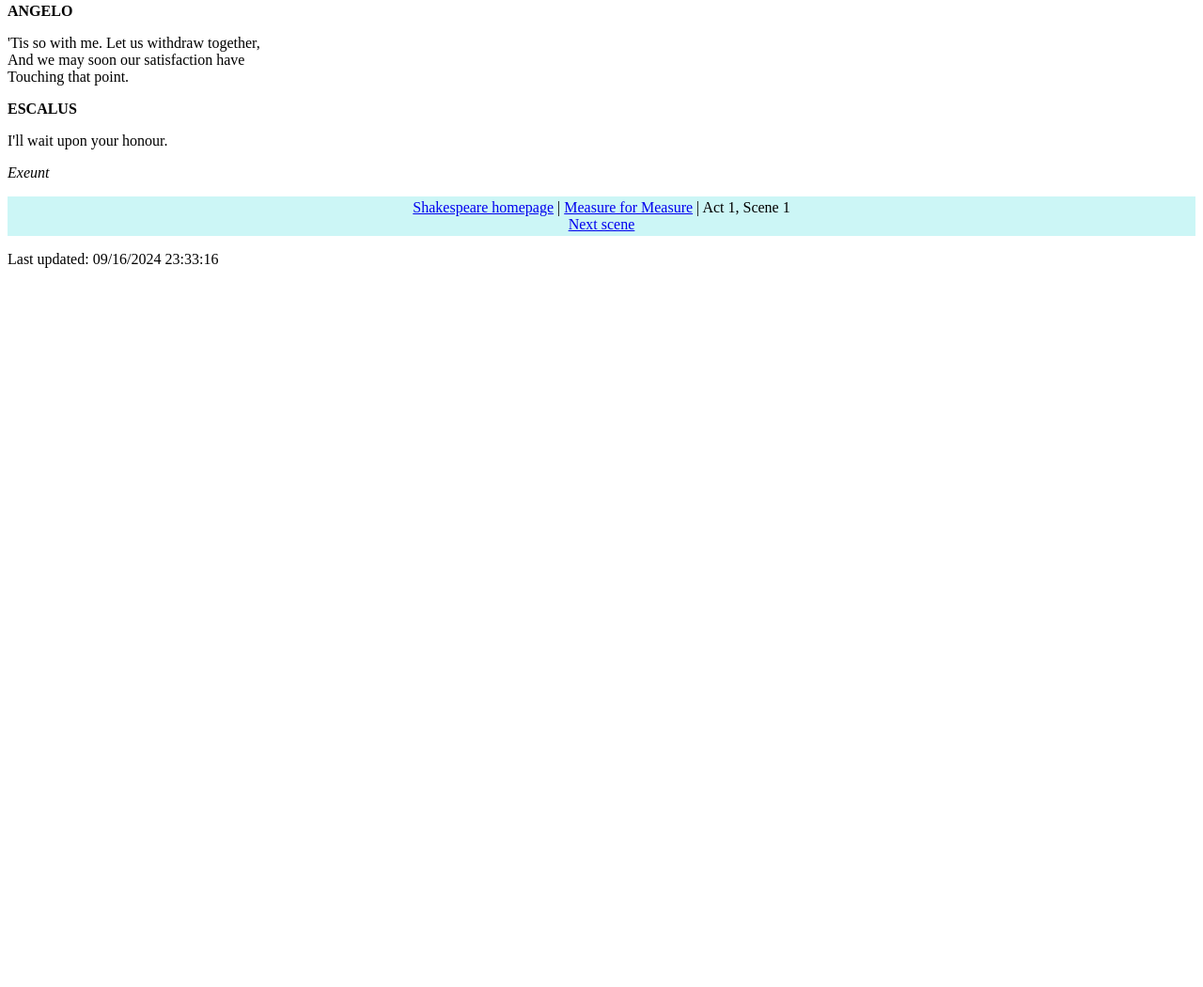
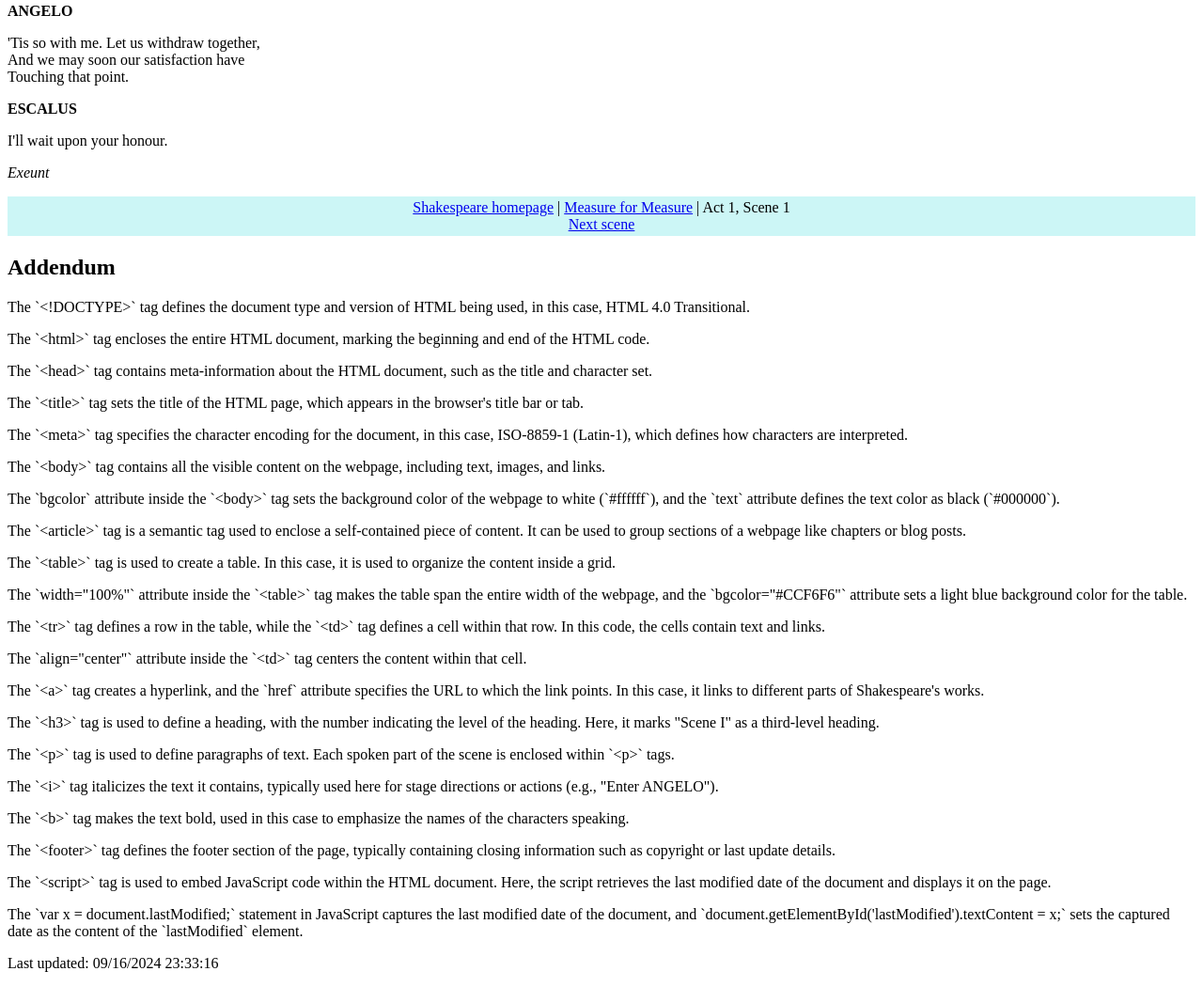
Before and after one commit to harikap9/IT505, a plain HTML site: page lab-2/index.html in a window 1280 px wide. Shown: the part 2560-3610 px from the top of the page at 94% size. Before the commit the page ends 2861 px from the top, so only its background shows below. Drawn offline with Linux system fonts and the light colour scheme.

Commit message:
index.html

```diff
--- a/lab-2/index.html
+++ b/lab-2/index.html
@@ -5,7 +5,7 @@
     <meta http-equiv="Content-Type" content="text/html; charset=iso-8859-1">
 </head>
 <body bgcolor="#ffffff" text="#000000">
-
+<article>
 <table width="100%" bgcolor="#CCF6F6">
     <tr>
         <td align="center">Measure for Measure</td>
@@ -163,7 +163,27 @@ Touching that point.</p>
         </td>
     </tr>
 </table>
-<footer></footer>
+</article>
+<article>
+    <h1>Addendum</h1>
+    <p>The `&lt;!DOCTYPE&gt;` tag defines the document type and version of HTML being used, in this case, HTML 4.0 Transitional. </p>
+     <p> The `&lt;html&gt;` tag encloses the entire HTML document, marking the beginning and end of the HTML code. </p>
+     <p> The `&lt;head&gt;` tag contains meta-information about the HTML document, such as the title and character set. </p>
+     <p> The `&lt;title&gt;` tag sets the title of the HTML page, which appears in the browser's title bar or tab. </p>
+     <p> The `&lt;meta&gt;` tag specifies the character encoding for the document, in this case, ISO-8859-1 (Latin-1), which defines how characters are interpreted. </p>
+     <p> The `&lt;body&gt;` tag contains all the visible content on the webpage, including text, images, and links. </p>
+     <p> The `bgcolor` attribute inside the `&lt;body&gt;` tag sets the background color of the webpage to white (`#ffffff`), and the `text` attribute defines the text color as black (`#000000`). </p>
+     <p> The `&lt;article&gt;` tag is a semantic tag used to enclose a self-contained piece of content. It can be used to group sections of a webpage like chapters or blog posts. </p>
+     <p> The `&lt;table&gt;` tag is used to create a table. In this case, it is used to organize the content inside a grid. </p>
+     <p> The `width="100%"` attribute inside the `&lt;table&gt;` tag makes the table span the entire width of the webpage, and the `bgcolor="#CCF6F6"` attribute sets a light blue background color for the table. </p>
+     <p> The `&lt;tr&gt;` tag defines a row in the table, while the `&lt;td&gt;` tag defines a cell within that row. In this code, the cells contain text and links. </p>
+     <p> The `align="center"` attribute inside the `&lt;td&gt;` tag centers the content within that cell. </p> <p> The `&lt;a&gt;` tag creates a hyperlink, and the `href` attribute specifies the URL to which the link points. In this case, it links to different parts of Shakespeare's works. </p>
+     <p> The `&lt;h3&gt;` tag is used to define a heading, with the number indicating the level of the heading. Here, it marks "Scene I" as a third-level heading. </p> <p> The `&lt;p&gt;` tag is used to define paragraphs of text. Each spoken part of the scene is enclosed within `&lt;p&gt;` tags. </p>
+     <p> The `&lt;i&gt;` tag italicizes the text it contains, typically used here for stage directions or actions (e.g., "Enter ANGELO"). </p> <p> The `&lt;b&gt;` tag makes the text bold, used in this case to emphasize the names of the characters speaking. </p>
+     <p> The `&lt;footer&gt;` tag defines the footer section of the page, typically containing closing information such as copyright or last update details. </p>
+     <p> The `&lt;script&gt;` tag is used to embed JavaScript code within the HTML document. Here, the script retrieves the last modified date of the document and displays it on the page. </p>
+     <p> The `var x = document.lastModified;` statement in JavaScript captures the last modified date of the document, and `document.getElementById('lastModified').textContent = x;` sets the captured date as the content of the `lastModified` element.</p>
+<footer>
       <p>Last updated:
           <span id="lastModified"></span>
       </p>
```
